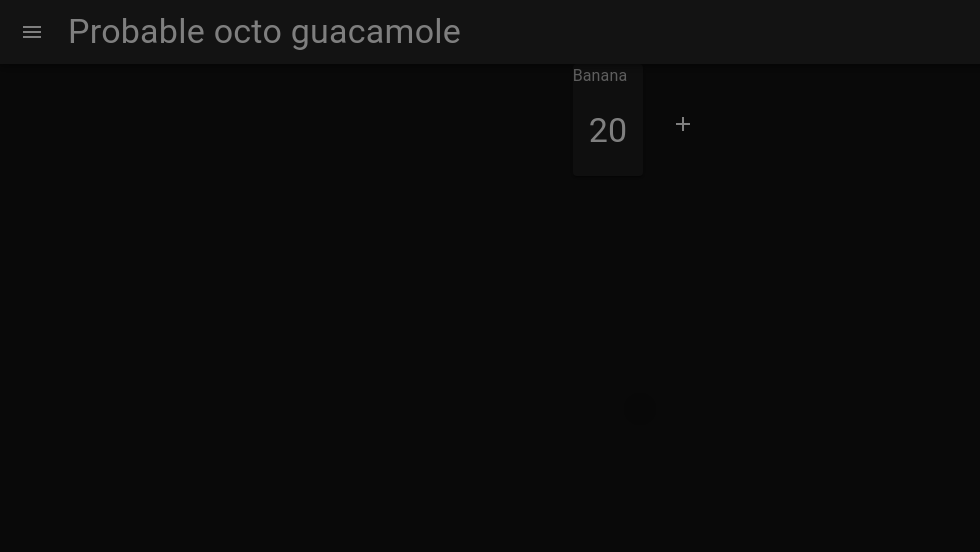
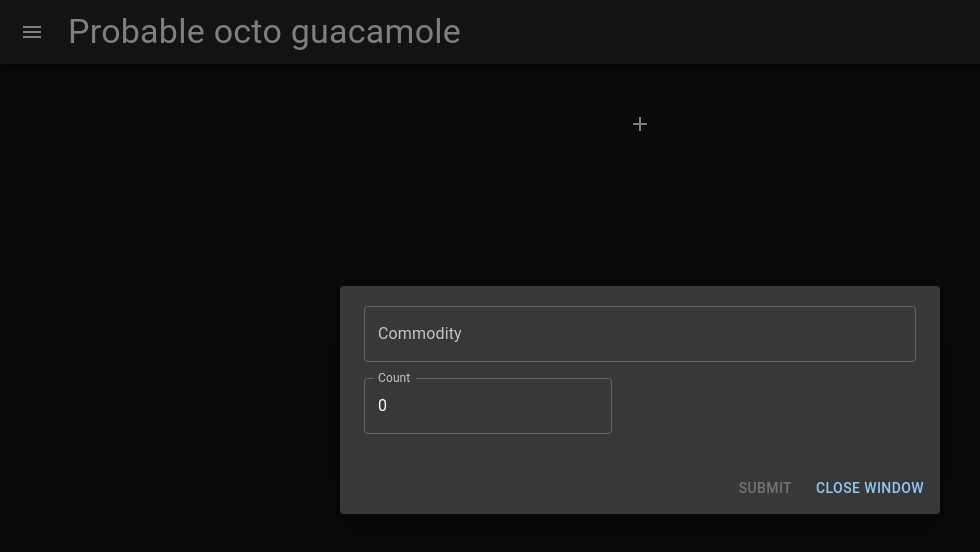
Before and after one commit to c-grattan/probable-octo-guacamole, a React (Create React App) app: page / in a window 1280 px wide. Both pictures are taken after a click on the button 640 px from the left and 124 px from the top of the page. Shown: the top 552 px of the page, without its empty margins (0-980 px from the left). Built offline with nearby package versions, Linux system fonts and the light colour scheme.

Commit message:
Create dialog for adding cargo

```diff
--- a/src/components/Content.tsx
+++ b/src/components/Content.tsx
@@ -3,7 +3,7 @@ import Grid from "@mui/material/Grid";
 import IconButton from "@mui/material/IconButton";
 import Add from "@mui/icons-material/Add"
 import { useState } from "react";
-import { InventoryDialog } from "./InventoryDialog";
+import { InventoryDialog } from "./inventoryManagement/InventoryDialog";
 import { CommodityStack } from "./inventoryManagement/Item";
 import { ItemPanel } from "./inventoryManagement/ItemPanel";
 import { InventoryController } from "./inventoryManagement/InventoryController";
@@ -31,7 +31,7 @@ export const Content = () => {
 			}
 			<Grid item spacing={1}>
 				<IconButton size="large"
-							onClick={() => {toggleInvDialog(); inventoryHandler.add({name:"Banana", count: 20})}}
+							onClick={() => {toggleInvDialog()}}
 							style={{marginTop:"75%"}}
 				>
 					<Add />
@@ -39,6 +39,10 @@ export const Content = () => {
 			</Grid>
 		</Grid>
 
-		<InventoryDialog open={invDialogOpen} close={toggleInvDialog} />
+		<InventoryDialog
+			open={invDialogOpen}
+			close={toggleInvDialog}
+			updateInventory={(stack) => {inventoryHandler.add(stack)}}
+		/>
 	</>;
 }
--- a/src/components/InventoryDialog.tsx
+++ /dev/null
@@ -1,10 +0,0 @@
-import Dialog from "@mui/material/Dialog";
-
-type IDProps = {
-	open: boolean,
-	close: () => void
-}
-
-export const InventoryDialog = ({open, close}: IDProps) => {
-	return <Dialog open={open} onClose={close}></Dialog>;
-}
--- /dev/null
+++ b/src/components/inventoryManagement/Commodities.ts
@@ -0,0 +1,3 @@
+export const commodities = [
+	{label: "Supplies"},
+];
--- /dev/null
+++ b/src/components/inventoryManagement/InventoryDialog.tsx
@@ -0,0 +1,80 @@
+import { Autocomplete, Button, DialogActions, DialogContent, TextField } from "@mui/material";
+import Dialog from "@mui/material/Dialog";
+import { useState } from "react";
+import { commodities } from "./Commodities";
+import { CommodityStack } from "./Item";
+
+type IDProps = {
+	open: boolean,
+	close: () => void,
+	updateInventory: (newStack: CommodityStack) => void,
+}
+
+export const InventoryDialog = ({open, close, updateInventory}: IDProps) => {
+	const [name, setName] = useState("");
+	const [count, setCount] = useState(0);
+
+	function handleClose(): void {
+		setName("");
+		setCount(0);
+		close();
+	}
+
+	function submit(): void {
+		const newStack: CommodityStack = {
+			name: name,
+			count: count
+		}
+		updateInventory(newStack);
+		handleClose();
+	}
+
+	function changeName(
+		event: any,
+		newValue: any
+	){
+		console.log(newValue);
+		if(newValue) {
+			setName(typeof newValue == "string"
+						? newValue
+						: newValue.label);
+		}
+	}
+
+	return	<Dialog
+				open={open}
+				onClose={handleClose}
+				fullWidth
+			>
+				<DialogContent>
+					<Autocomplete
+						renderInput={(params) =>
+							<TextField
+								{...params}
+								label="Commodity"
+							/>
+						}
+						options={commodities}
+						inputValue={name}
+						onInputChange={(event, value) => setName(value)}
+						freeSolo
+					/>
+					<TextField
+						label="Count"
+						type="number"
+						margin="normal"
+						value={count}
+						onChange={(event) => setCount(+event.target.value)}
+					/>
+				</DialogContent>
+
+				<DialogActions>
+					<Button onClick={submit}
+							disabled={name.length == 0 || count == 0}
+					>
+						Submit
+					</Button>
+					<Button onClick={handleClose}>Close Window</Button>
+				</DialogActions>
+			</Dialog>;
+}
```
